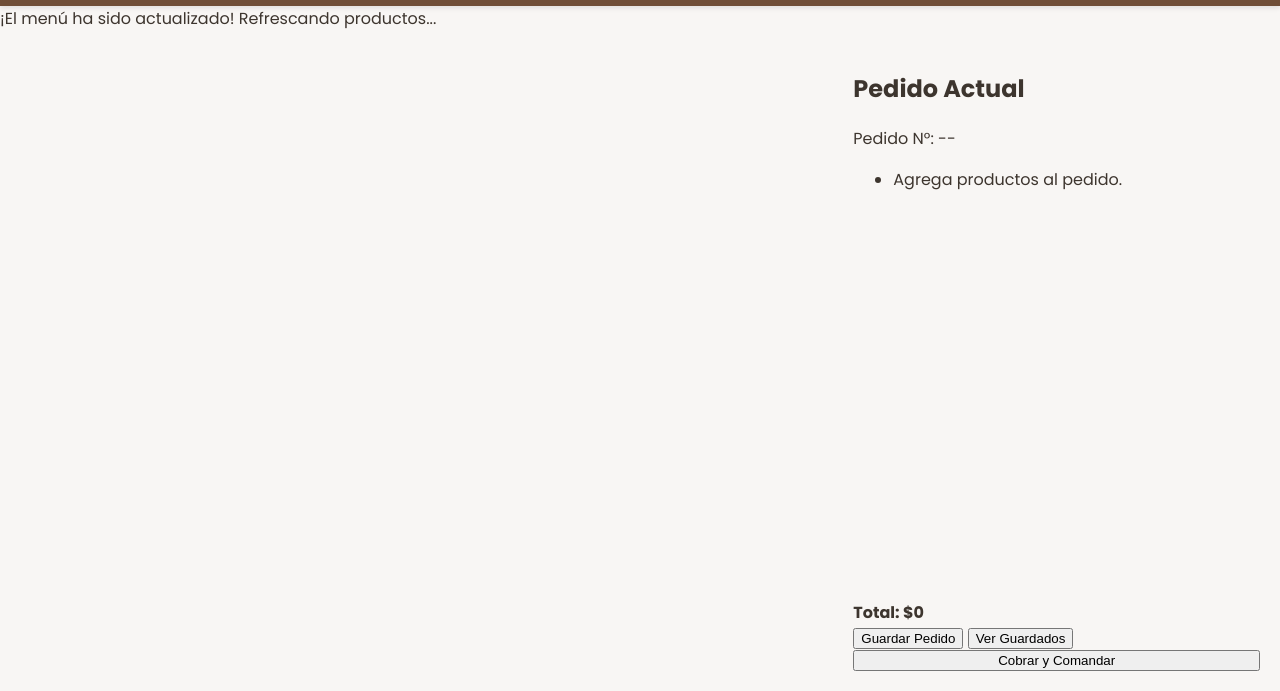
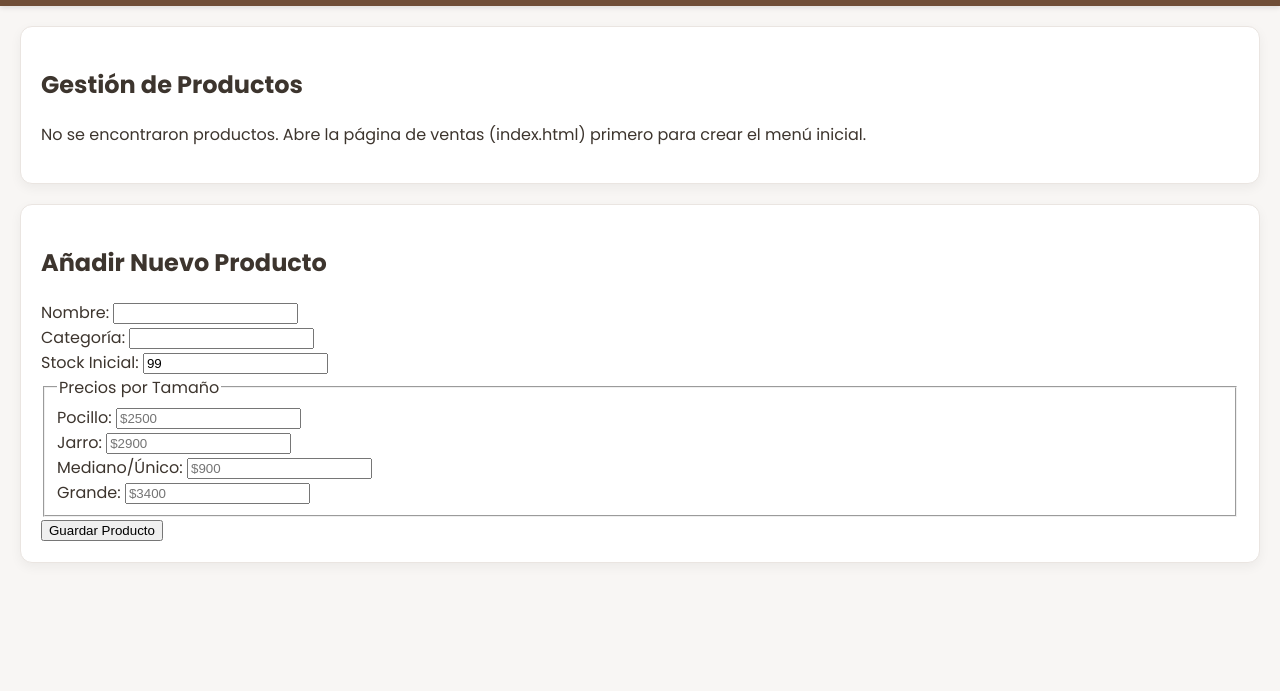
Before and after one commit to santiagogiuggia/ziba, a plain HTML site: page index.html in a window 1280 px wide. Shown: the part 109-800 px from the top of the page. Drawn offline with Linux system fonts and the light colour scheme.

Commit message:
Update index.html

```diff
--- a/index.html
+++ b/index.html
@@ -3,7 +3,7 @@
 <head>
     <meta charset="UTF-8">
     <meta name="viewport" content="width=device-width, initial-scale=1.0">
-    <title>Café del Día - Punto de Venta</title>
+    <title>Administración - Café del Día</title>
     <link rel="preconnect" href="https://fonts.googleapis.com">
     <link rel="preconnect" href="https://fonts.gstatic.com" crossorigin>
     <link href="https://fonts.googleapis.com/css2?family=Poppins:wght@400;500;600;700&display=swap" rel="stylesheet">
@@ -11,52 +11,68 @@
 </head>
 <body>
     <header>
-        <h1>Café del Día - POS</h1>
+        <h1>Panel de Administración</h1>
         <nav>
-            <a href="reportes.html">Ver Reportes de Venta</a>
-            <a href="admin.html">Administrar Productos</a>
+            <a href="index.html">Ir al Punto de Venta</a>
         </nav>
     </header>
 
-    <div id="update-notification" class="hidden">
-        ¡El menú ha sido actualizado! Refrescando productos...
-    </div>
-
-    <main class="pos-main">
-        <section id="sale-interface">
-            <div id="menu-filters">
-                </div>
-            <div id="menu-grid">
+    <main class="admin-main">
+        <section class="admin-section card">
+            <h2>Gestión de Productos</h2>
+            <div id="menu-list-container">
                 </div>
         </section>
 
-        <aside id="order-summary">
-            <h2>Pedido Actual</h2>
-            <div class="order-number">Pedido N°: <span id="current-order-id">--</span></div>
-            <ul id="order-items-list">
-                <li>Agrega productos al pedido.</li>
-            </ul>
-            <div id="order-total">
-                <strong>Total: $0</strong>
-            </div>
+        <aside class="admin-section card">
+            <h2 id="form-title">Añadir Nuevo Producto</h2>
+            <form id="product-form">
+                <input type="hidden" id="product-id">
 
-            <div class="order-actions">
-                <button id="hold-order-btn">Guardar Pedido</button>
-                <button id="view-held-orders-btn">Ver Guardados</button>
-            </div>
+                <div class="form-group">
+                    <label for="product-name">Nombre:</label>
+                    <input type="text" id="product-name" required>
+                </div>
 
-            <button id="process-sale-btn">Cobrar y Comandar</button>
+                <div class="form-group">
+                    <label for="product-category">Categoría:</label>
+                    <input type="text" id="product-category" required list="category-list">
+                    <datalist id="category-list"></datalist>
+                </div>
+
+                <div class="form-group">
+                    <label for="product-stock">Stock Inicial:</label>
+                    <input type="number" id="product-stock" value="99" required>
+                </div>
+
+                <fieldset>
+                    <legend>Precios por Tamaño</legend>
+                    <div class="form-group-inline">
+                        <label for="price-pocillo">Pocillo:</label>
+                        <input type="text" id="price-pocillo" placeholder="$2500">
+                    </div>
+                    <div class="form-group-inline">
+                        <label for="price-jarro">Jarro:</label>
+                        <input type="text" id="price-jarro" placeholder="$2900">
+                    </div>
+                    <div class="form-group-inline">
+                        <label for="price-mediano">Mediano/Único:</label>
+                        <input type="text" id="price-mediano" placeholder="$900">
+                    </div>
+                    <div class="form-group-inline">
+                        <label for="price-grande">Grande:</label>
+                        <input type="text" id="price-grande" placeholder="$3400">
+                    </div>
+                </fieldset>
+
+                <div class="form-actions">
+                    <button type="submit" id="save-btn">Guardar Producto</button>
+                    <button type="button" id="cancel-btn" style="display: none;">Cancelar Edición</button>
+                </div>
+            </form>
         </aside>
     </main>
 
-    <div id="size-modal" class="modal-overlay" style="display: none;">
-        <div class="modal-content">
-            <h3 id="size-modal-product-name"></h3>
-            <div id="size-modal-options"></div>
-            <button id="size-modal-close">Cancelar</button>
-        </div>
-    </div>
-
-    <div id="checkout-modal" class="modal-overlay" style="display: none;">
-        <div class="modal-content">
-            <h3>
+    <script src="admin.js"></script>
+</body>
+</html>
```
